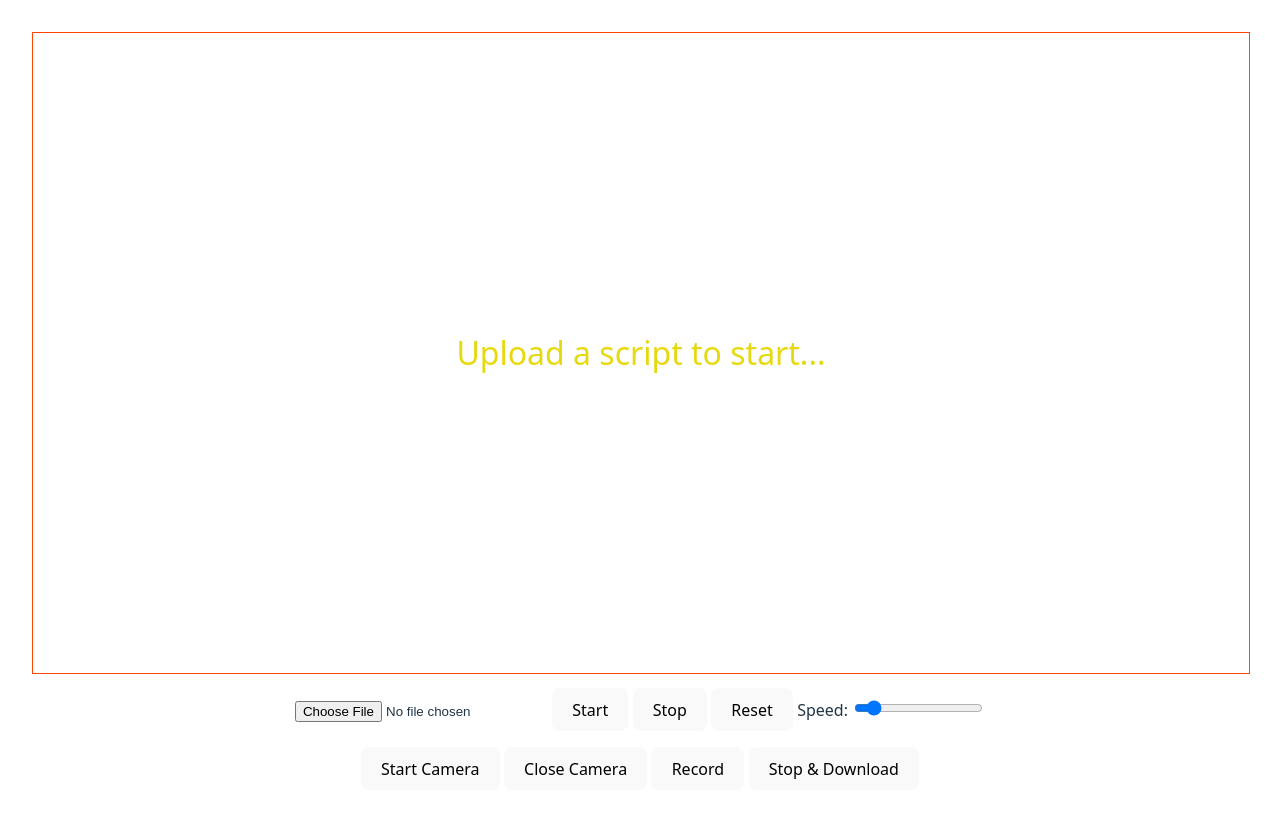
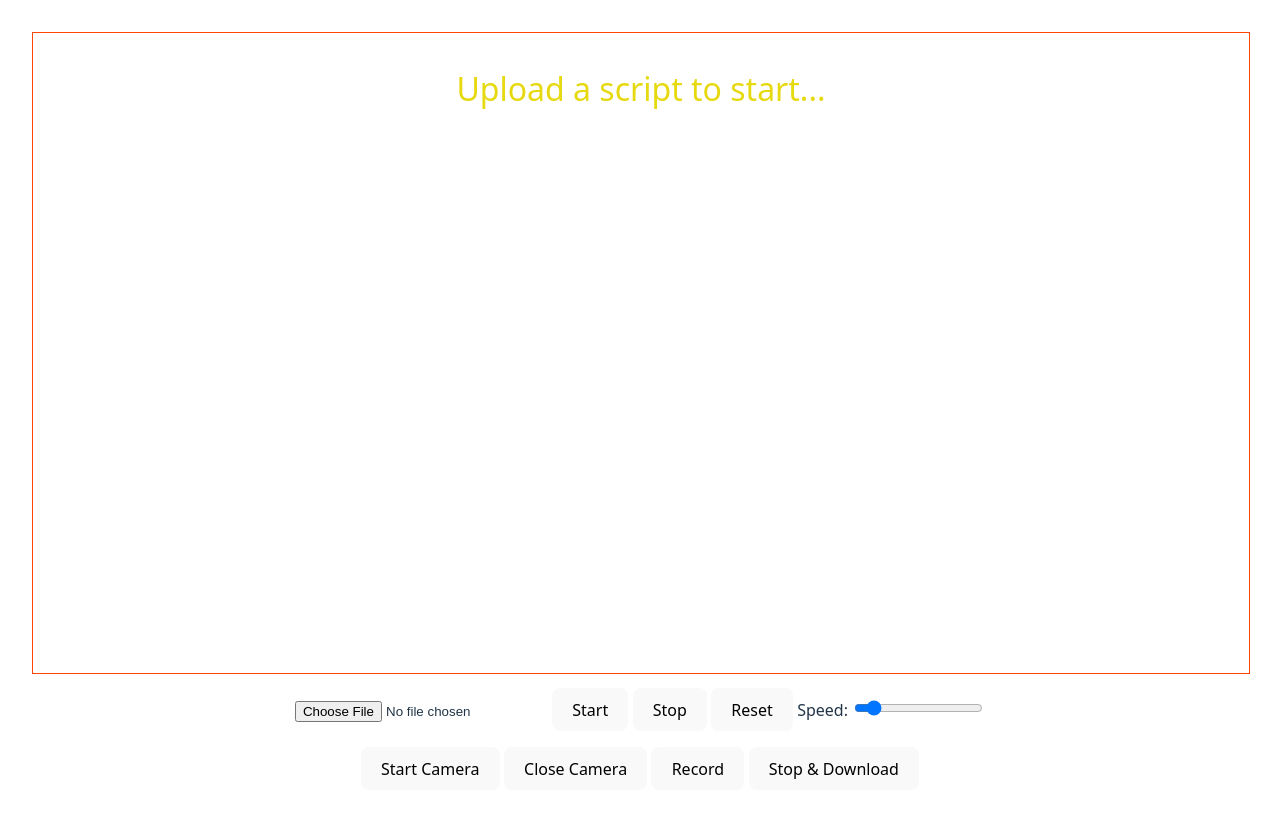
Before and after one commit to occiandiaali/teleprompta-sv, a Svelte app: page / in a window 1280 px wide. Shown: the top 818 px of the page. Built offline with nearby package versions, Linux system fonts and the light colour scheme.

Commit message:
Add fix for scriptText positioning

```diff
--- a/src/App.svelte
+++ b/src/App.svelte
@@ -1,6 +1,7 @@
 <script>
-  //import { onMount } from 'svelte';
+  import { tick } from 'svelte';
   let videoEl;
+  let container;
   let scriptText = "Upload a script to start...";
   let scrollSpeed = 30; // pixels per second
   let isScrolling = false;
@@ -35,15 +36,20 @@
   function stopScroll() {
     isScrolling = false;
   }
-
-  function resetScript() {
-    offset = 0;
+  async function resetScroll() {
+    stopScroll();
+    await tick();
+    offset = 0; // animate back to top
   }
 
-  function handleUpload(event) {
+  async function handleUpload(event) {
     const file = event.target.files[0];
     if (file) {
-      file.text().then(text => scriptText = text);
+      const text = await file.text();
+     // file.text().then(text => scriptText = text);
+     scriptText = text;
+     await tick();
+     offset = 0; // reset when new script is loaded
     }
   }
 
@@ -95,13 +101,13 @@
     top: 0;
     left: 0;
     width: 100%;
+    height: 100%;
     /* background-color: red; */
     border: 1px solid orangered;
-    height: 100%;
     pointer-events: none;
     display: flex;
     justify-content: center;
-    align-items: center;
+    align-items: flex-start;/* start at the top */
     overflow: hidden;
     color: rgb(231, 217, 15);
     font-size: 2rem;
@@ -110,7 +116,7 @@
   }
   .scrolling {
     transform: translateY(var(--offset));
-    transition: transform 0.1s linear;
+    transition: transform 0.6s ease; /* smooth animation */
   }
   @media (max-width: 600px) {
     .teleprompter {
@@ -121,7 +127,7 @@
 
 <div style="position:relative; width:100%; height:80vh;">
   <video bind:this={videoEl} autoplay playsinline style="width:100%; height:100%; object-fit:cover;"></video>
-  <div class="teleprompter">
+  <div class="teleprompter" bind:this={container}>
     <div class="scrolling" style="--offset: {offset}px;">
       {#each scriptText.split('\n') as line}
         <p>{line}</p>
@@ -134,7 +140,7 @@
   <input type="file" accept=".txt" on:change={handleUpload} />
   <button on:click={startScroll}>Start</button>
   <button on:click={stopScroll}>Stop</button>
-  <button on:click={resetScript}>Reset</button>
+  <button on:click={resetScroll}>Reset</button>
   <label>Speed: <input type="range" min="10" max="200" bind:value={scrollSpeed} /></label>
 </div>
 
```
